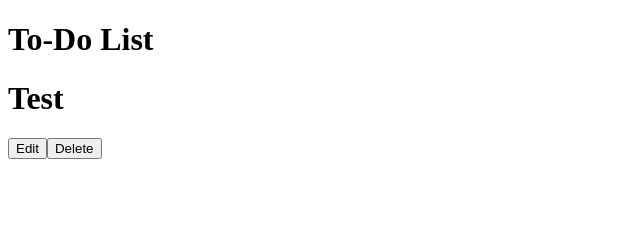
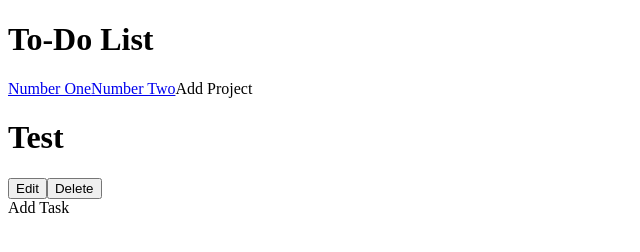
Before and after one commit to Jaypen-git/to-do-list, a website built with webpack: page dist/index.html in a window 1280 px wide. Shown: the whole page, without its empty margins (0-640 px from the left). Built offline with nearby package versions, Linux system fonts and the light colour scheme.

Commit message:
adds functions to add buttons for add forms

```diff
--- a/src/View.js
+++ b/src/View.js
@@ -1,18 +1,7 @@
 const projectContainer = document.querySelector('#project');
+const projectListContainer = document.querySelector('#projectList');
 
 const viewProject = (title) => {
-    // let createTaskTitle = () => {
-    //     let h3 = document.createElement('h3');
-    //     h3.innerText = title;
-    //     return h3;
-    // }
-    // // create a div for each task
-    // let createTaskDiv = () => {
-    //     let div = document.createElement('div');
-    //     div.appendChild(createTaskTitle());
-    //     projectContainer.appendChild(div);
-    // }
-    // tasklist.forEach(createTaskDiv());
     const createButton = (title) => {
         let button = document.createElement('button');
         button.innerText = title;
@@ -24,15 +13,35 @@ const createButton = (title) => {
         let h1 = document.createElement('h1');
         h1.innerText = title;
         return h1;
-    };
-    const createDiv = () => {
+    }
+    const createDiv = (() => {
         let div = document.createElement('div');
         div.appendChild(createH1());
         div.appendChild(createButton('Edit'));
         div.appendChild(createButton('Delete'));
         projectContainer.appendChild(div);
-    }
-    createDiv();
+    })();
 }
 
-export default viewProject;
+const viewProjectList = (title) => {
+    let a = document.createElement('a');
+    a.innerText = title;
+    a.setAttribute('href', '#');
+    projectListContainer.appendChild(a);
+}
+
+const viewForm = (parent) => {
+    let form = document.createElement('form');
+    let input = document.createElement('input');
+    input.setAttribute('type', 'text');
+    form.appendChild(input);
+    parent.appendChild(form);
+}
+
+const viewAddButton = (parent, item) => {
+    let a = document.createElement('a');
+    a.innerText = `Add ${item}`;
+    parent.appendChild(a);
+}
+
+export { viewProject, viewProjectList, viewAddButton };
--- a/src/index.js
+++ b/src/index.js
@@ -1,10 +1,16 @@
 import { Task, Project } from './Constructors';
-import viewProject from './View';
+import { viewProject, viewProjectList, viewAddButton } from './View';
+
+const projectContainer = document.querySelector('#project');
+const projectListContainer = document.querySelector('#projectList');
 
 let Test = new Task ('Test', 'Just a test task', '05/26/22', 'High');
 let testProject = new Project ('Default');
-let testArray = ['Number One'];
+let testArray = [{title: 'Number One', key: 1}, {title: 'Number Two', key: 2}];
 
 // The created task should be added to the test project's tasks list
 testProject.tasks.push(Test);
 testProject.tasks.forEach(task => viewProject(task.title));
+testArray.forEach(project => viewProjectList(project.title));
+viewAddButton(projectContainer, 'Task');
+viewAddButton(projectListContainer, 'Project');
```
Also changed, not shown: dist/index.html, dist/main.js. Lines whose indentation alone changed are shown as unchanged.
